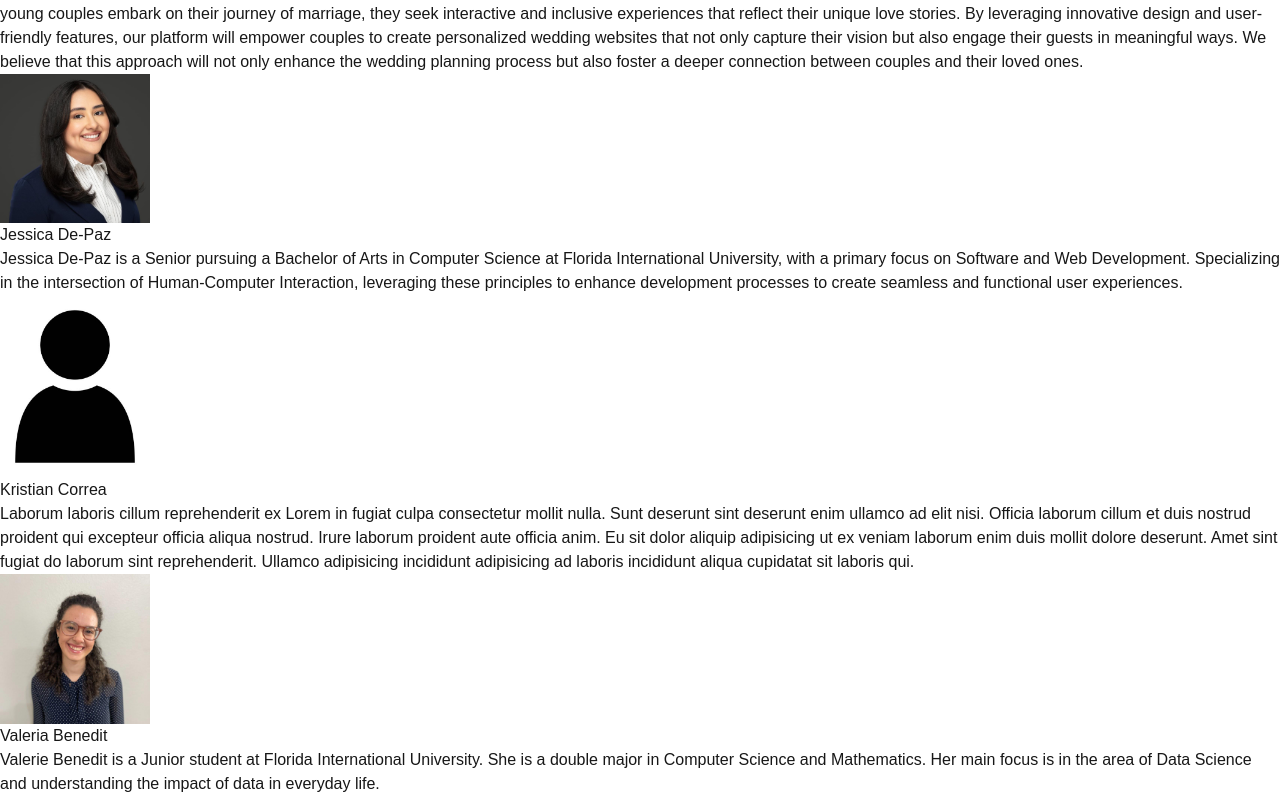
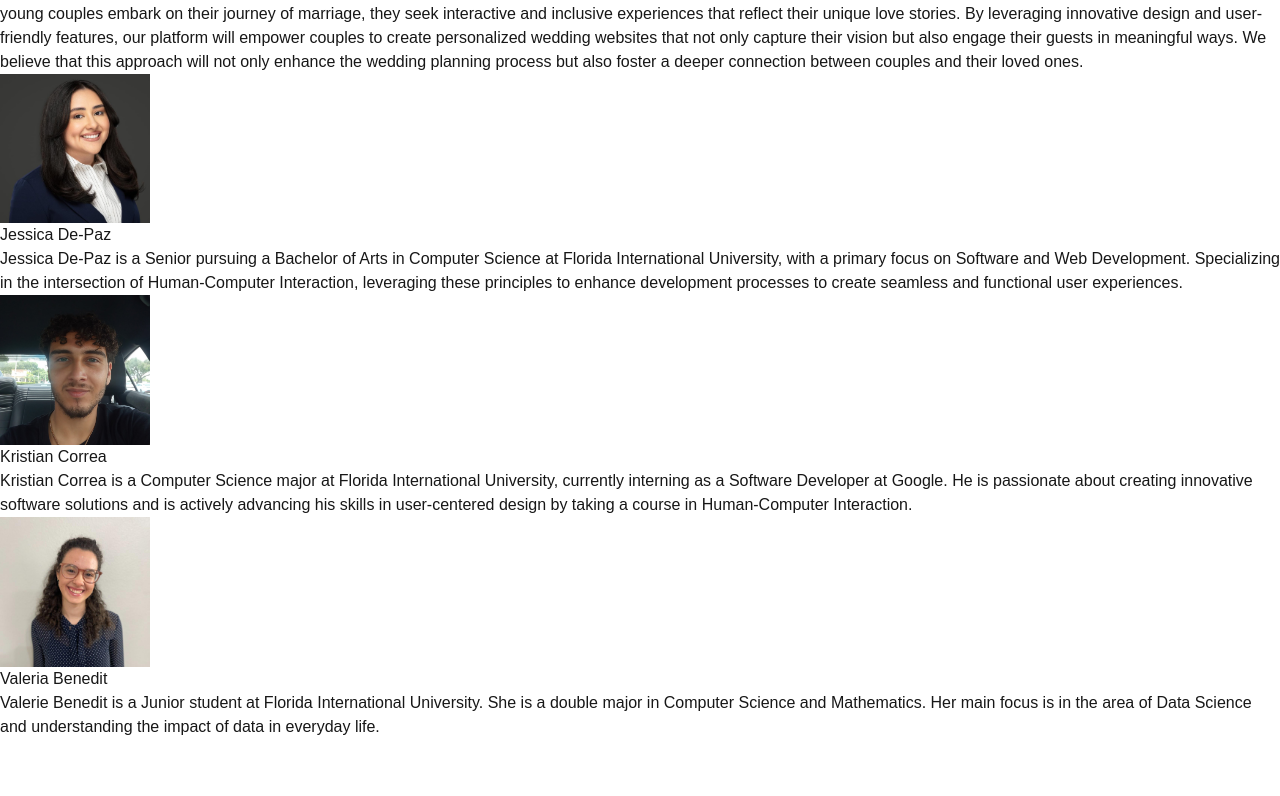
Before and after one commit to jessdepaz/UI-project, a Next.js app: page /about in a window 1280 px wide. Shown: the part 606-1402 px from the top of the page. After the commit the page ends 1345 px from the top, so only its background shows below. Built offline with nearby package versions, Linux system fonts and the light colour scheme.

Commit message:
Typo correction in research and adding Kritians About us

```diff
--- a/src/app/(root)/about/page.js
+++ b/src/app/(root)/about/page.js
@@ -35,14 +35,15 @@ export default function AboutUs() {
           {/* Kristian Correa */}
           <div className="text-left">
             <Image
-              src="/images/headshots/KristianHeadshot.jpg"
+              src="/images/headshots/KristianHeadshot.jpeg"
               alt="Kristian Correa"
               width={150}
               height={150}
               className="rounded-full mx-auto"
             />
             <h2 className="mt-4 text-xl font-semibold text-left">Kristian Correa</h2>
-            <p className="text-left">Laborum laboris cillum reprehenderit ex Lorem in fugiat culpa consectetur mollit nulla. Sunt deserunt sint deserunt enim ullamco ad elit nisi. Officia laborum cillum et duis nostrud proident qui excepteur officia aliqua nostrud. Irure laborum proident aute officia anim. Eu sit dolor aliquip adipisicing ut ex veniam laborum enim duis mollit dolore deserunt. Amet sint fugiat do laborum sint reprehenderit. Ullamco adipisicing incididunt adipisicing ad laboris incididunt aliqua cupidatat sit laboris qui.</p>
+            <p className="text-left">Kristian Correa is a Computer Science major at Florida International University, currently interning as a Software Developer at Google. He is passionate about creating innovative software solutions and is actively advancing his skills in user-centered design by taking a course in Human-Computer Interaction.
+            </p>
           </div>
 
           {/* Valerie Benedit */}
--- a/src/app/(root)/research/page.js
+++ b/src/app/(root)/research/page.js
@@ -72,7 +72,7 @@ export default function Research() {
             className="mb-4 rounded-lg shadow-lg"
           />
           <p>
-            As can be seen, the Mean Square Error is 0.483 which is fairly small. Also, we have a p-value that is (having less than sign here cause an error)0.01 which is less than 0.05 which means the model is significant. Therefore, the null hypothesis is rejected; the model shows that better features will result in more people using the website in the future. Next, more tests should be done to determine how to optimize the model.
+            As can be seen, the Mean Square Error is 0.483 which is fairly small. Also, we have a significant p-value that is less than the alpha value of 0.05. Hence, the model is significant. Therefore, the null hypothesis is rejected; the model shows that better features will result in more people using the website in the future. Next, more tests should be done to determine how to optimize the model.
           </p>
         </section>
 
```
Also changed, not shown: public/images/headshots/KristianHeadshot.jpeg (added).
